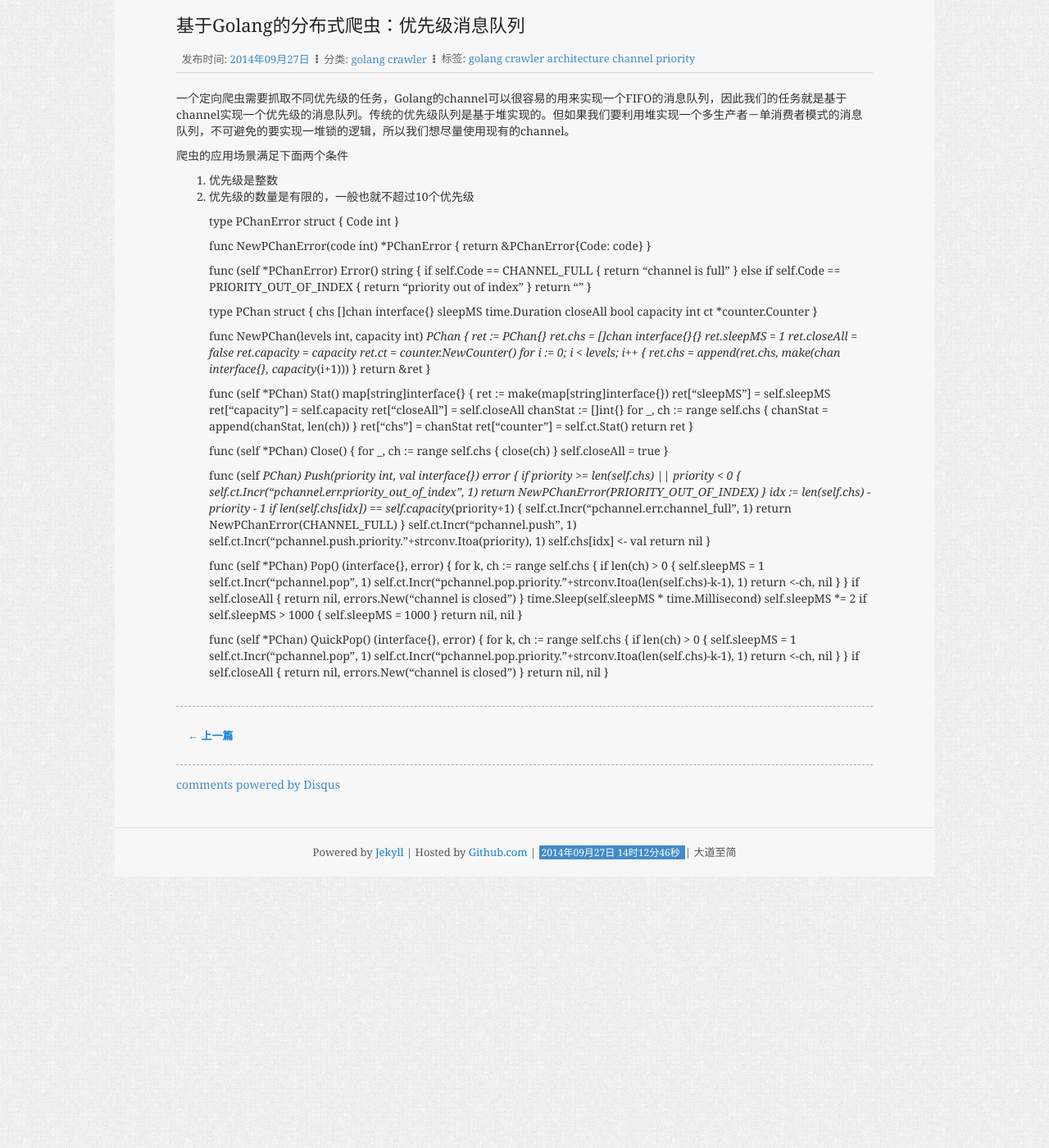
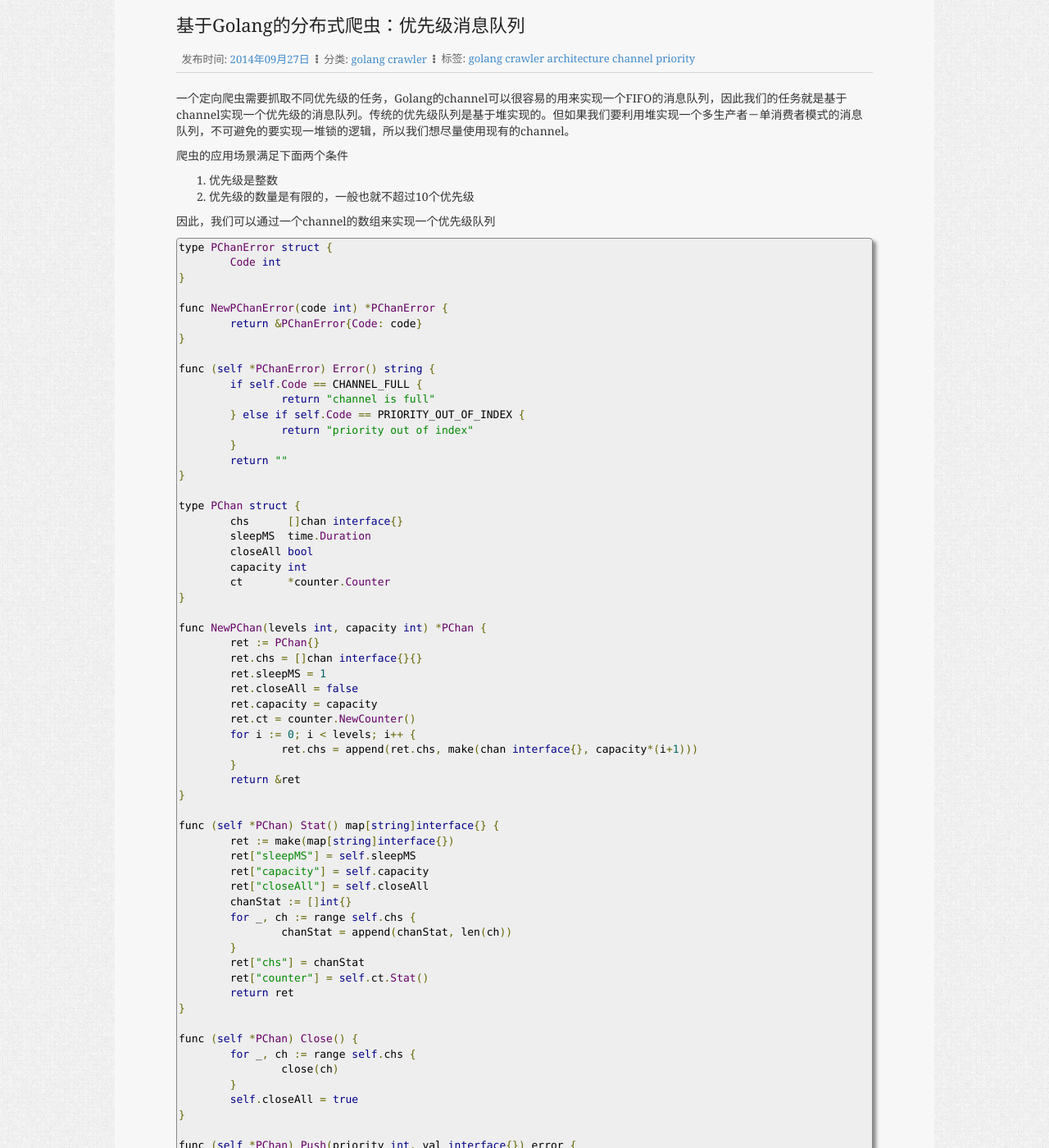
Before and after one commit to xlvector/xlvector.github.com, a Jekyll site: the page built from _posts/2014-09-27-golang-distributed-crawler-priority-channel.md, in a window 1280 px wide and 1400 px high, scrolled down 200 px. Shown: the whole window at 82% size. Built offline with Jekyll 4.4.1, drawn with Linux system fonts in a browser that asks for light colours; Markdown is read by kramdown in place of the engine named in the settings; comment, search, counter and statistics services are not loaded; some of the changed text lies outside the part shown.

Commit message:
priority channel crawler

```diff
--- a/_posts/2014-09-27-golang-distributed-crawler-priority-channel.md
+++ b/_posts/2014-09-27-golang-distributed-crawler-priority-channel.md
@@ -8,8 +8,11 @@ tags: golang crawler architecture channel priority
 一个定向爬虫需要抓取不同优先级的任务，Golang的channel可以很容易的用来实现一个FIFO的消息队列，因此我们的任务就是基于channel实现一个优先级的消息队列。传统的优先级队列是基于堆实现的。但如果我们要利用堆实现一个多生产者－单消费者模式的消息队列，不可避免的要实现一堆锁的逻辑，所以我们想尽量使用现有的channel。
 
 爬虫的应用场景满足下面两个条件
+
 1. 优先级是整数
 2. 优先级的数量是有限的，一般也就不超过10个优先级
+
+因此，我们可以通过一个channel的数组来实现一个优先级队列
 
 
 	type PChanError struct {
```
